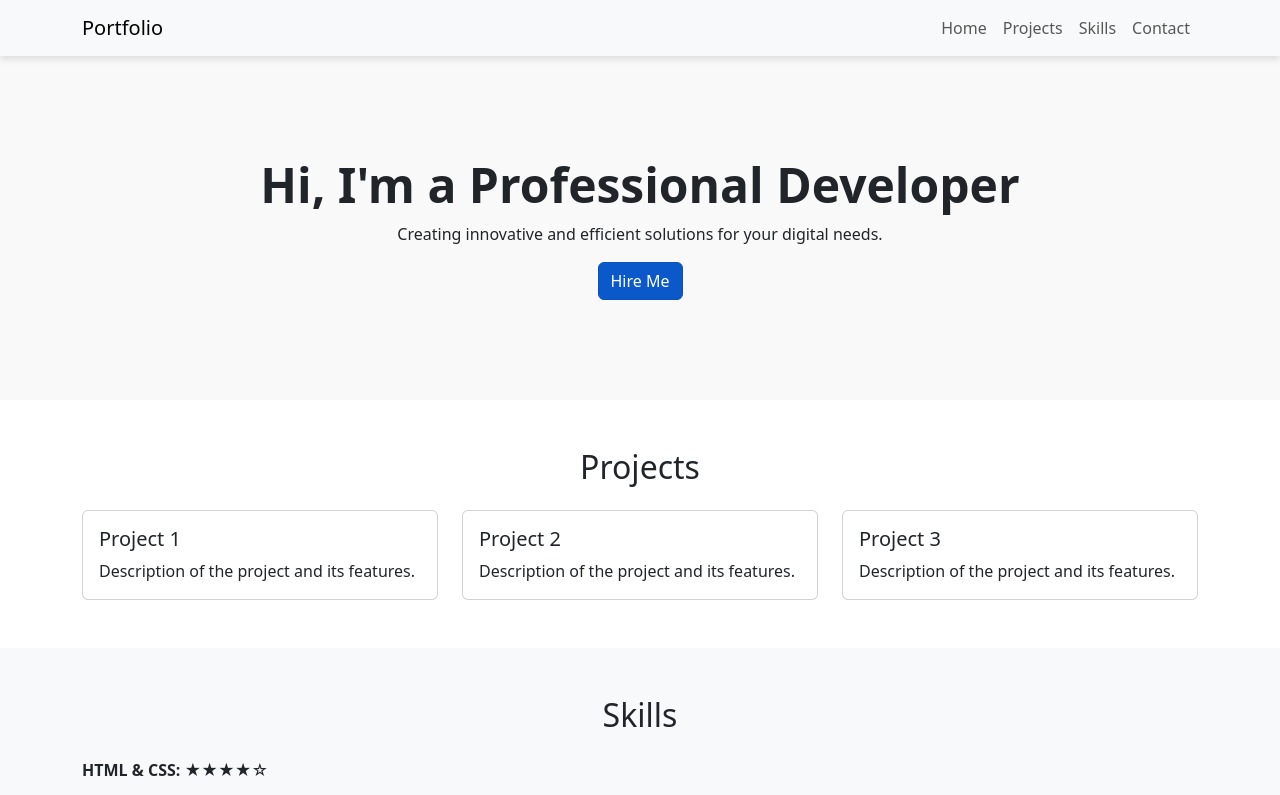
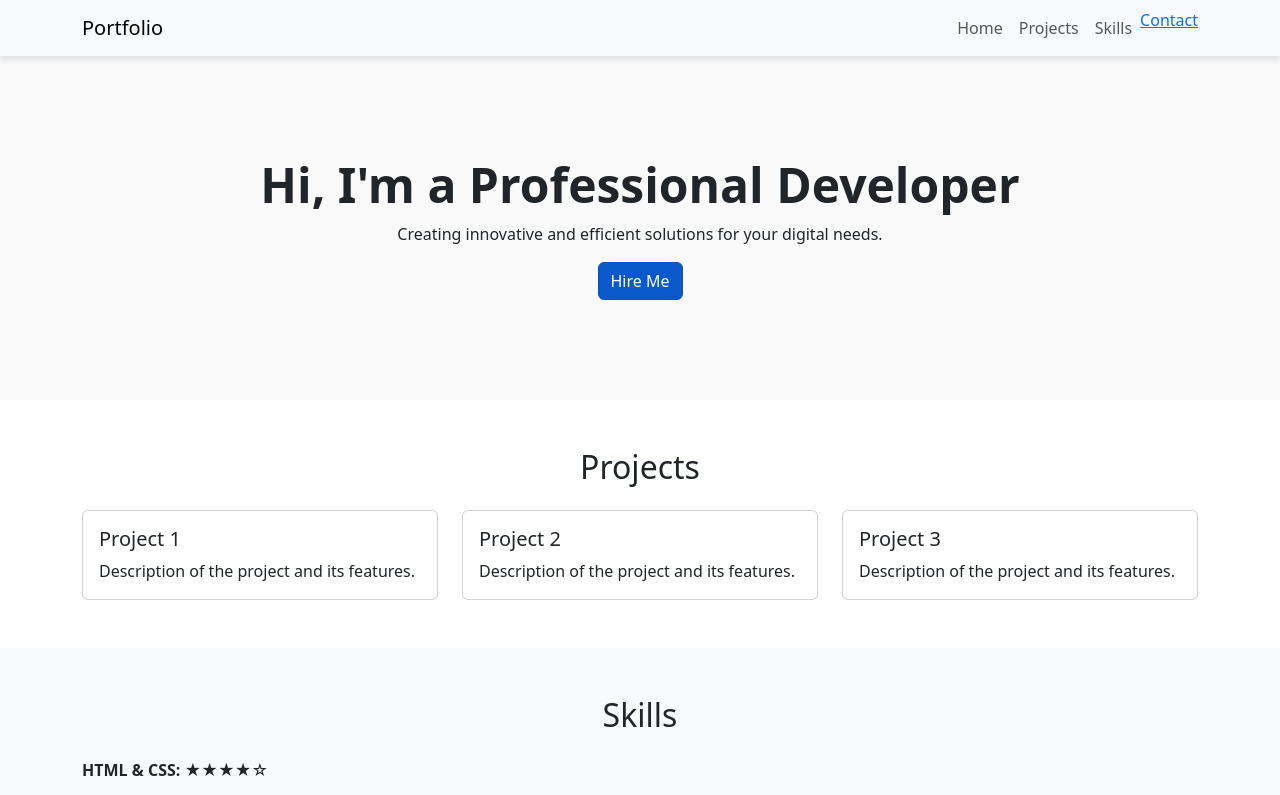
Before and after one commit to shrmax/AWT--Assignement, a plain HTML site: page index.html in a window 1280 px wide. Shown: the top 795 px of the page. Drawn offline with nearby package versions, Linux system fonts and the light colour scheme.

Commit message:
index added

```diff
--- a/assign1.html
+++ b/index.html
@@ -60,7 +60,7 @@
           <li class="nav-item"><a class="nav-link" href="#hero">Home</a></li>
           <li class="nav-item"><a class="nav-link" href="#projects">Projects</a></li>
           <li class="nav-item"><a class="nav-link" href="#skills">Skills</a></li>
-          <li class="nav-item"><a class="nav-link" href="#contact">Contact</a></li>
+          <li class="nav-item"><a class="nav" href="#contact">Contact</a></li>
         </ul>
       </div>
     </div>
```
